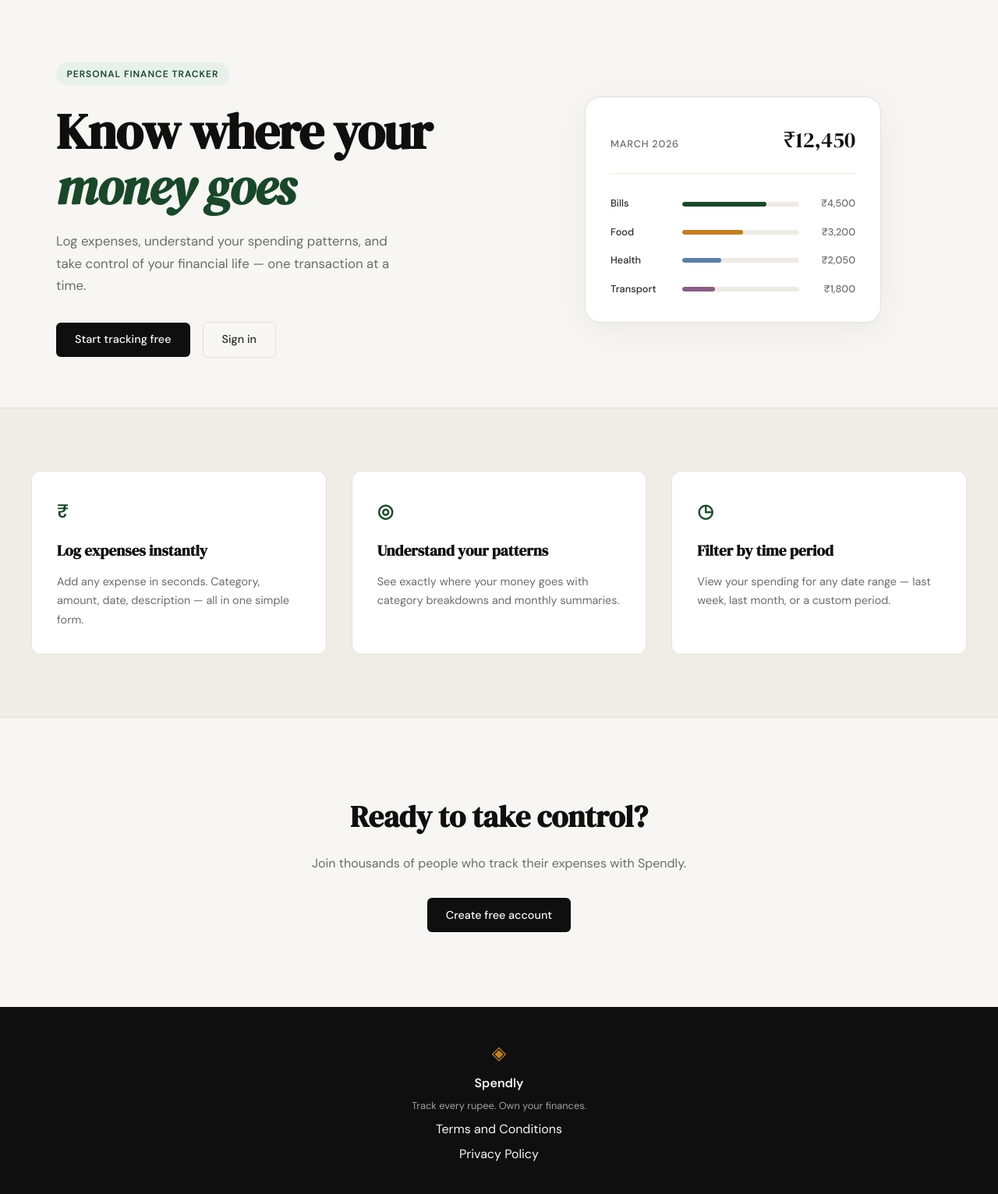
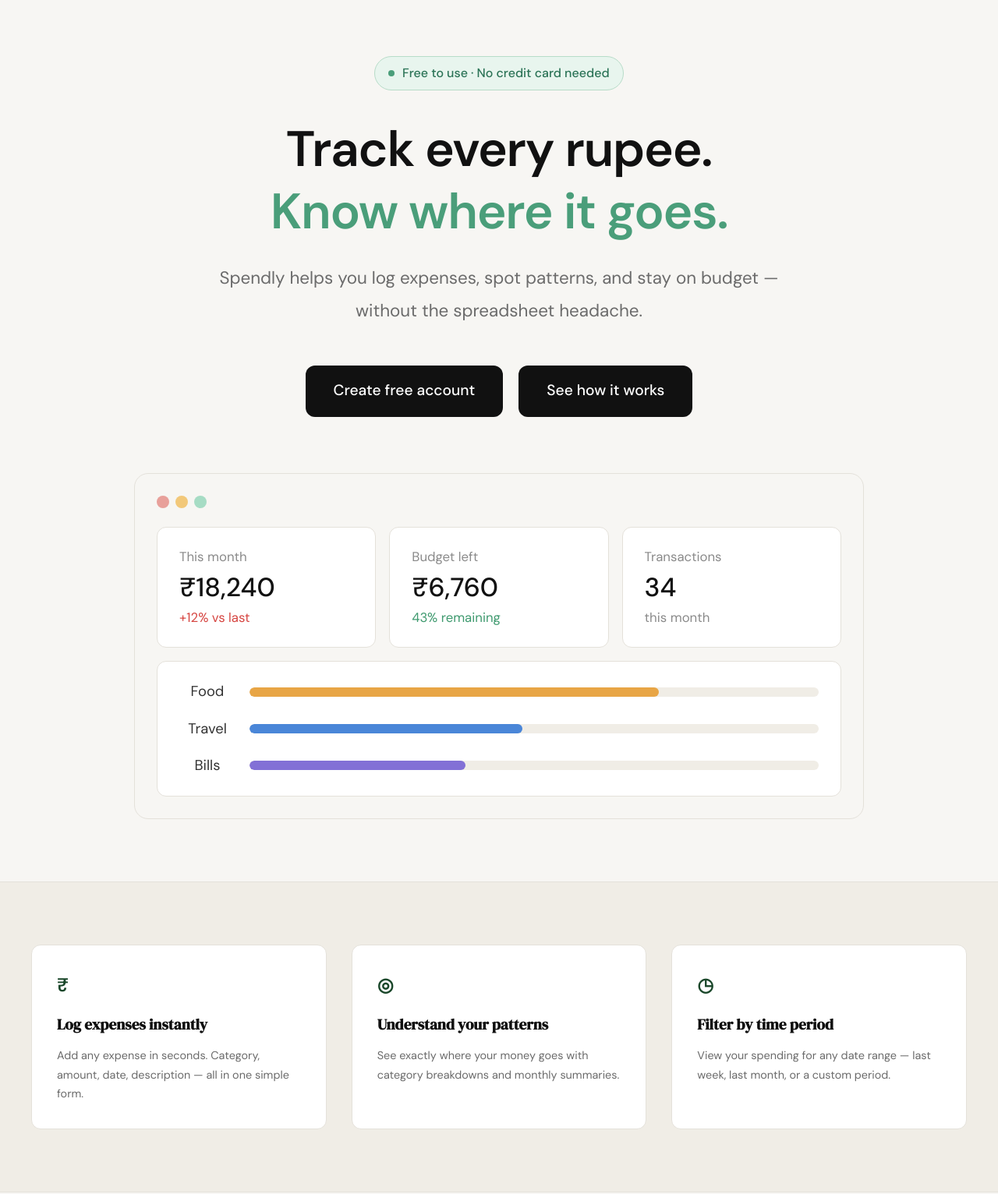
Before and after one commit to bishnup1992/spendly, a Flask app: page / in a window 1280 px wide. Shown: the part 61-1593 px from the top of the page at 78% size. Run offline with Flask 3, Linux system fonts and the light colour scheme.

Commit message:
landing: redesign hero section to match new design
Co-Authored-By: Claude Haiku 5.5 <noreply@anthropic.com>

```diff
--- /dev/null
+++ b/static/css/landing.css
@@ -0,0 +1,189 @@
+/* ------------------------------------------------------------------ */
+/* Landing hero                                                        */
+/* ------------------------------------------------------------------ */
+
+.landing-hero {
+    max-width: 1000px;
+    margin: 0 auto;
+    padding: 4.5rem 2rem 5rem;
+    text-align: center;
+}
+
+.landing-badge {
+    display: inline-flex;
+    align-items: center;
+    gap: 0.6rem;
+    background: #e8f5ee;
+    border: 1px solid #b7dcc8;
+    color: #2b7356;
+    font-size: 1rem;
+    font-weight: 500;
+    padding: 0.5rem 1.1rem;
+    border-radius: 999px;
+    margin-bottom: 2.25rem;
+}
+
+.landing-badge::before {
+    content: "";
+    width: 8px;
+    height: 8px;
+    border-radius: 50%;
+    background: #4a9e7a;
+}
+
+.landing-title {
+    font-family: var(--font-body);
+    font-size: 4rem;
+    font-weight: 600;
+    line-height: 1.25;
+    letter-spacing: -0.02em;
+    color: #111;
+    margin-bottom: 1.5rem;
+}
+
+.landing-title span {
+    color: #4a9e7a;
+}
+
+.landing-subtitle {
+    font-size: 1.4rem;
+    line-height: 1.9;
+    color: #6b6b6b;
+    max-width: 720px;
+    margin: 0 auto 3rem;
+}
+
+.landing-actions {
+    display: flex;
+    justify-content: center;
+    flex-wrap: wrap;
+    gap: 1.25rem;
+    margin-bottom: 4.5rem;
+}
+
+.landing-btn {
+    display: inline-block;
+    background: #111;
+    color: #fff;
+    font-size: 1.2rem;
+    font-weight: 500;
+    padding: 1.1rem 2.25rem;
+    border-radius: 12px;
+    transition: background 0.2s;
+}
+
+.landing-btn:hover {
+    background: #2d2d2d;
+}
+
+/* Dashboard preview */
+
+.landing-dash {
+    background: var(--paper);
+    border: 1px solid var(--border);
+    border-radius: 18px;
+    padding: 1.75rem;
+    text-align: left;
+}
+
+.landing-dash-dots {
+    display: flex;
+    gap: 0.5rem;
+    margin-bottom: 1.5rem;
+}
+
+.landing-dash-dots span {
+    width: 16px;
+    height: 16px;
+    border-radius: 50%;
+}
+
+.landing-dash-dots span:nth-child(1) { background: #e8a09a; }
+.landing-dash-dots span:nth-child(2) { background: #f2c879; }
+.landing-dash-dots span:nth-child(3) { background: #a6dcc4; }
+
+.landing-dash-stats {
+    display: grid;
+    grid-template-columns: repeat(3, 1fr);
+    gap: 1.05rem;
+    margin-bottom: 1.1rem;
+}
+
+.landing-stat,
+.landing-bars {
+    background: #fff;
+    border: 1px solid var(--border);
+    border-radius: 12px;
+}
+
+.landing-stat {
+    padding: 1.5rem 1.75rem;
+}
+
+.landing-stat-label {
+    font-size: 1.05rem;
+    color: #8a8a8a;
+    margin-bottom: 0.4rem;
+}
+
+.landing-stat-value {
+    font-size: 2.1rem;
+    font-weight: 500;
+    color: #111;
+    line-height: 1.2;
+}
+
+.landing-stat-note {
+    font-size: 1.05rem;
+    color: #8a8a8a;
+    margin-top: 0.3rem;
+}
+
+.landing-stat-note.is-up { color: #d64541; }
+.landing-stat-note.is-good { color: #3f9a6f; }
+
+.landing-bars {
+    padding: 1.5rem 1.75rem;
+    display: flex;
+    flex-direction: column;
+    gap: 1.1rem;
+}
+
+.landing-bar-row {
+    display: grid;
+    grid-template-columns: 72px 1fr;
+    align-items: center;
+    gap: 1.1rem;
+    font-size: 1.15rem;
+    color: #333;
+}
+
+.landing-bar-row span:first-child {
+    text-align: center;
+}
+
+.landing-bar-track {
+    height: 12px;
+    background: #f0ede6;
+    border-radius: 999px;
+    overflow: hidden;
+}
+
+.landing-bar {
+    height: 100%;
+    border-radius: 999px;
+}
+
+.landing-bar-food { background: #e8a545; }
+.landing-bar-travel { background: #4a86d8; }
+.landing-bar-bills { background: #8270d6; }
+
+@media (max-width: 700px) {
+    .landing-hero { padding: 3rem 1rem 3.5rem; }
+    .landing-title { font-size: 2.6rem; }
+    .landing-subtitle { font-size: 1.1rem; }
+    .landing-btn { font-size: 1rem; padding: 0.9rem 1.6rem; }
+    .landing-dash { padding: 1.25rem; }
+    .landing-dash-stats { grid-template-columns: 1fr; }
+    .landing-stat-value { font-size: 1.6rem; }
+}
--- a/templates/landing.html
+++ b/templates/landing.html
@@ -2,59 +2,67 @@
 
 {% block title %}Spendly — Track Every Rupee{% endblock %}
 
+{% block head %}
+<link rel="stylesheet" href="{{ url_for('static', filename='css/landing.css') }}">
+{% endblock %}
+
 {% block content %}
 
-<section class="hero">
-    <div class="hero-inner">
-        <div class="hero-badge">Personal Finance Tracker</div>
-        <h1 class="hero-title">
-            Know where your<br>
-            <em>money goes</em>
-        </h1>
-        <p class="hero-subtitle">
-            Log expenses, understand your spending patterns,
-            and take control of your financial life —
-            one transaction at a time.
-        </p>
-        <div class="hero-actions">
-            <a href="{{ url_for('register') }}" class="btn-primary">Start tracking free</a>
-            <a href="{{ url_for('login') }}" class="btn-ghost">Sign in</a>
+<section class="landing-hero">
+    <div class="landing-badge">Free to use · No credit card needed</div>
+    <h1 class="landing-title">
+        Track every rupee.<br>
+        <span>Know where it goes.</span>
+    </h1>
+    <p class="landing-subtitle">
+        Spendly helps you log expenses, spot patterns, and stay
+        on budget — without the spreadsheet headache.
+    </p>
+    <div class="landing-actions">
+        <a href="{{ url_for('register') }}" class="landing-btn">Create free account</a>
+        <a href="#features" class="landing-btn">See how it works</a>
+    </div>
+
+    <div class="landing-dash">
+        <div class="landing-dash-dots">
+            <span></span>
+            <span></span>
+            <span></span>
         </div>
-    </div>
-    <div class="hero-visual">
-        <div class="mock-card">
-            <div class="mock-card-header">
-                <span class="mock-label">March 2026</span>
-                <span class="mock-total">₹12,450</span>
+        <div class="landing-dash-stats">
+            <div class="landing-stat">
+                <div class="landing-stat-label">This month</div>
+                <div class="landing-stat-value">₹18,240</div>
+                <div class="landing-stat-note is-up">+12% vs last</div>
             </div>
-            <div class="mock-bars">
-                <div class="mock-bar-row">
-                    <span class="mock-cat">Bills</span>
-                    <div class="mock-bar-track">
-                        <div class="mock-bar" style="width: 72%"></div>
-                    </div>
-                    <span class="mock-amt">₹4,500</span>
+            <div class="landing-stat">
+                <div class="landing-stat-label">Budget left</div>
+                <div class="landing-stat-value">₹6,760</div>
+                <div class="landing-stat-note is-good">43% remaining</div>
+            </div>
+            <div class="landing-stat">
+                <div class="landing-stat-label">Transactions</div>
+                <div class="landing-stat-value">34</div>
+                <div class="landing-stat-note">this month</div>
+            </div>
+        </div>
+        <div class="landing-bars">
+            <div class="landing-bar-row">
+                <span>Food</span>
+                <div class="landing-bar-track">
+                    <div class="landing-bar landing-bar-food" style="width: 72%"></div>
                 </div>
-                <div class="mock-bar-row">
-                    <span class="mock-cat">Food</span>
-                    <div class="mock-bar-track">
-                        <div class="mock-bar mock-bar-2" style="width: 52%"></div>
-                    </div>
-                    <span class="mock-amt">₹3,200</span>
+            </div>
+            <div class="landing-bar-row">
+                <span>Travel</span>
+                <div class="landing-bar-track">
+                    <div class="landing-bar landing-bar-travel" style="width: 48%"></div>
                 </div>
-                <div class="mock-bar-row">
-                    <span class="mock-cat">Health</span>
-                    <div class="mock-bar-track">
-                        <div class="mock-bar mock-bar-3" style="width: 33%"></div>
-                    </div>
-                    <span class="mock-amt">₹2,050</span>
-                </div>
-                <div class="mock-bar-row">
-                    <span class="mock-cat">Transport</span>
-                    <div class="mock-bar-track">
-                        <div class="mock-bar mock-bar-4" style="width: 28%"></div>
-                    </div>
-                    <span class="mock-amt">₹1,800</span>
+            </div>
+            <div class="landing-bar-row">
+                <span>Bills</span>
+                <div class="landing-bar-track">
+                    <div class="landing-bar landing-bar-bills" style="width: 38%"></div>
                 </div>
             </div>
         </div>
```
